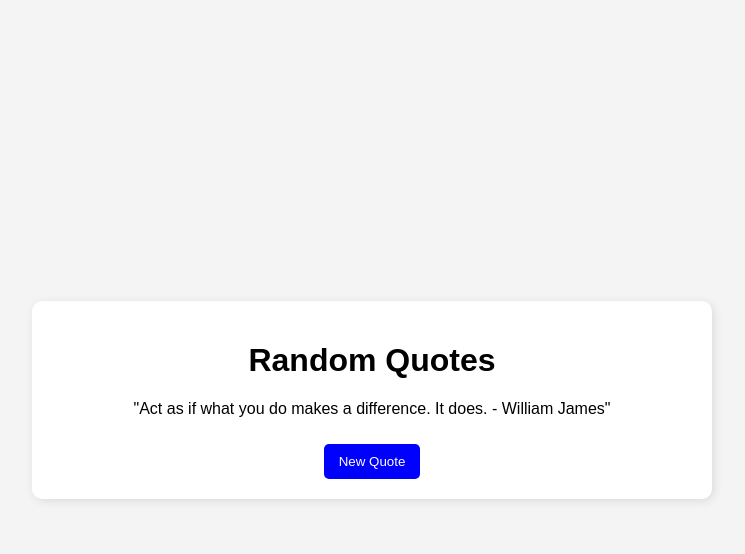
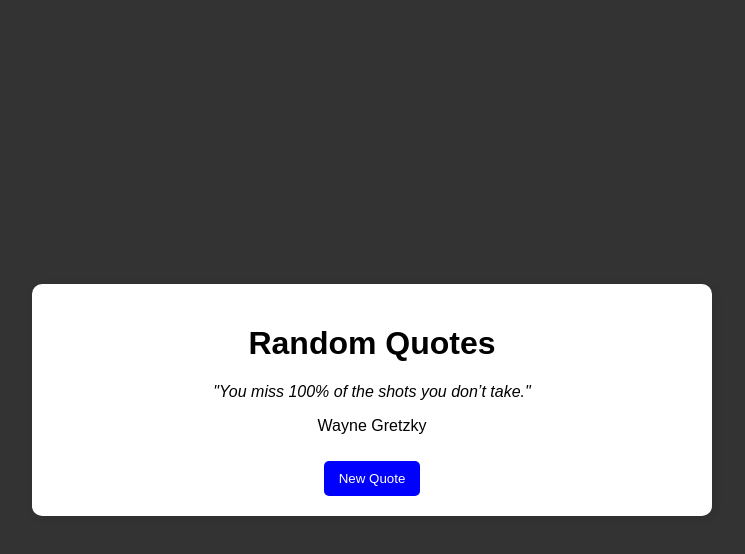
Before and after one commit to RavilSad/random-quotes, a plain HTML site: page Index.html in a window 1280 px wide. Both pictures are taken after a click on the button "New Quote". Shown: the whole page, without its empty margins (268-1013 px from the left). Drawn offline with Linux system fonts and the light colour scheme.

Commit message:
show author and quote saparately

```diff
--- a/Index.html
+++ b/Index.html
@@ -7,11 +7,12 @@
     <link rel="stylesheet" href="styles.css" />
   </head>
   <body>
-    <div id="quote-box">
+    <div id="quote-box" class="quote-box">
       <h1>Random Quotes</h1>
-      <p id="quote-text">Click the button to get a quote!</p>
+      <p id="quote-text" class="quote-text">Click the button to get a quote!</p>
+      <p id="author"></p>
       <p></p>
-      <button id="new-quote">New Quote</button>
+      <button id="new-quote" class="btn">New Quote</button>
     </div>
     <script src="script.js"></script>
   </body>
--- a/script.js
+++ b/script.js
@@ -11,9 +11,38 @@ const quotes = [
     text: 'Success is not final, failure is not fatal: it is the courage to continue that counts.',
     author: 'Winston Churchill',
   },
+  {
+    text: 'The only way to do great work is to love what you do.',
+    author: 'Steve Jobs',
+  },
+  {
+    text: 'You miss 100% of the shots you don’t take.',
+    author: 'Wayne Gretzky',
+  },
+  {
+    text: 'It does not matter how slowly you go as long as you do not stop.',
+    author: 'Confucius',
+  },
+  {
+    text: 'The best way to predict the future is to create it.',
+    author: 'Peter Drucker',
+  },
+  {
+    text: 'Do what you can, with what you have, where you are.',
+    author: 'Theodore Roosevelt',
+  },
+  {
+    text: "I have not failed. I've just found 10,000 ways that won't work.",
+    author: 'Thomas Edison',
+  },
+  {
+    text: "Life is what happens when you're busy making other plans.",
+    author: 'John Lennon',
+  },
 ];
 
 const quoteElement = document.getElementById('quote-text');
+const quoteAuthorElement = document.getElementById('author');
 const quoteBtn = document.getElementById('new-quote');
 
 let index;
@@ -24,10 +53,12 @@ function getRandomQuote() {
   }
   index = randomIndex;
   const quote = quotes[randomIndex];
-  quoteElement.innerText = `"${quote.text} - ${quote.author}"`;
+  const { text: quoteText, author: quoteAuthorText } = quote;
+  quoteElement.textContent = quoteText;
+  quoteAuthorElement.textContent = quoteAuthorText;
 }
 
-const hiFunc = () => console.log('HihiHIHI');
+const hiFunc = () => console.log('Surprise my boy');
 quoteElement.addEventListener('click', hiFunc);
 
 quoteBtn.addEventListener('click', getRandomQuote);
--- a/styles.css
+++ b/styles.css
@@ -4,7 +4,7 @@ body {
   justify-content: center;
   align-items: center;
   height: 100vh;
-  background-color: #f4f4f4;
+  background-color: #333;
   margin: 0;
 }
 
@@ -30,3 +30,12 @@ body {
 #new-quote:hover {
   background: darkblue;
 }
+
+.quote-text {
+  font-style: italic;
+}
+
+.quote-text::before,
+.quote-text::after {
+  content: '"';
+}
```
